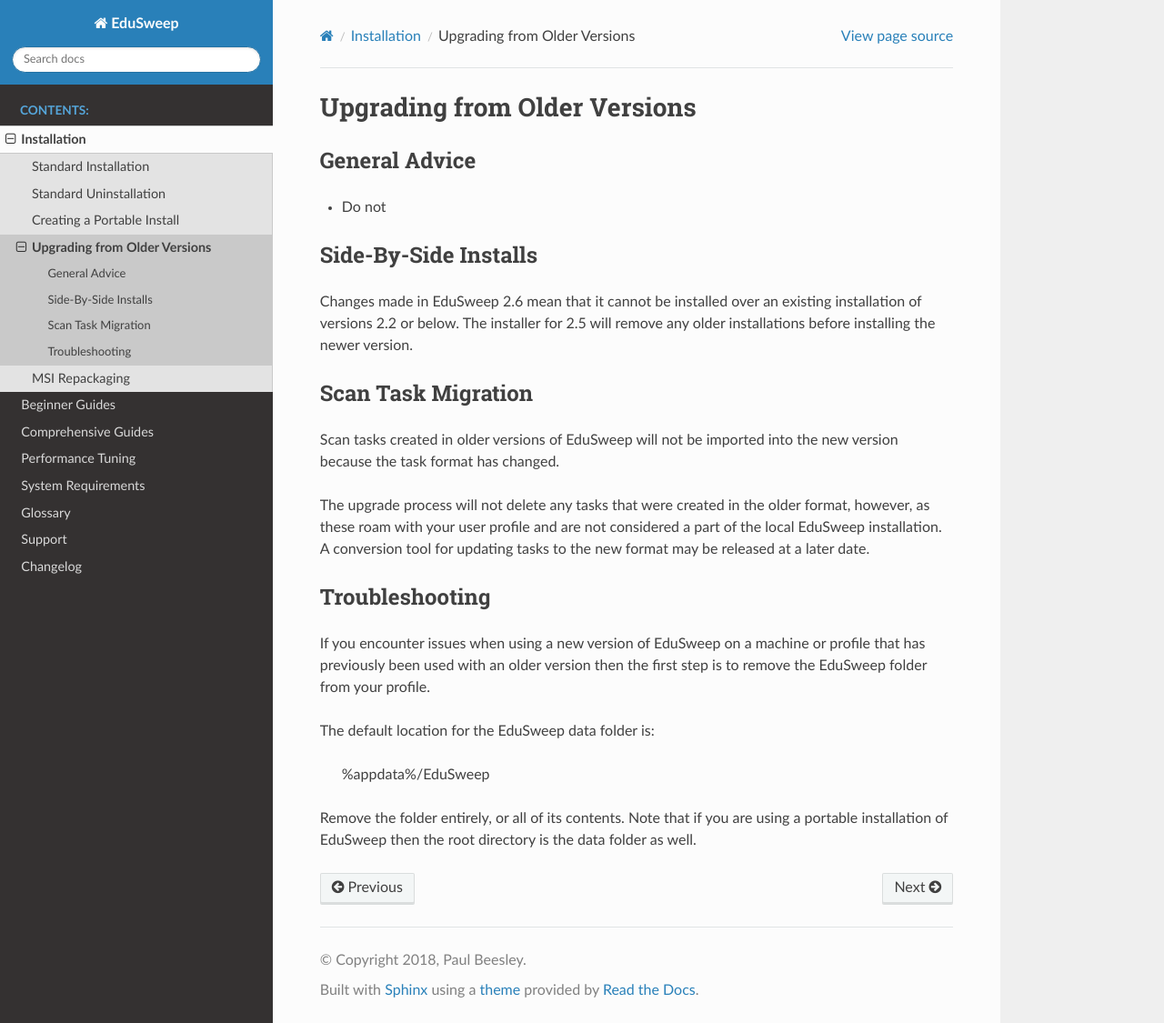
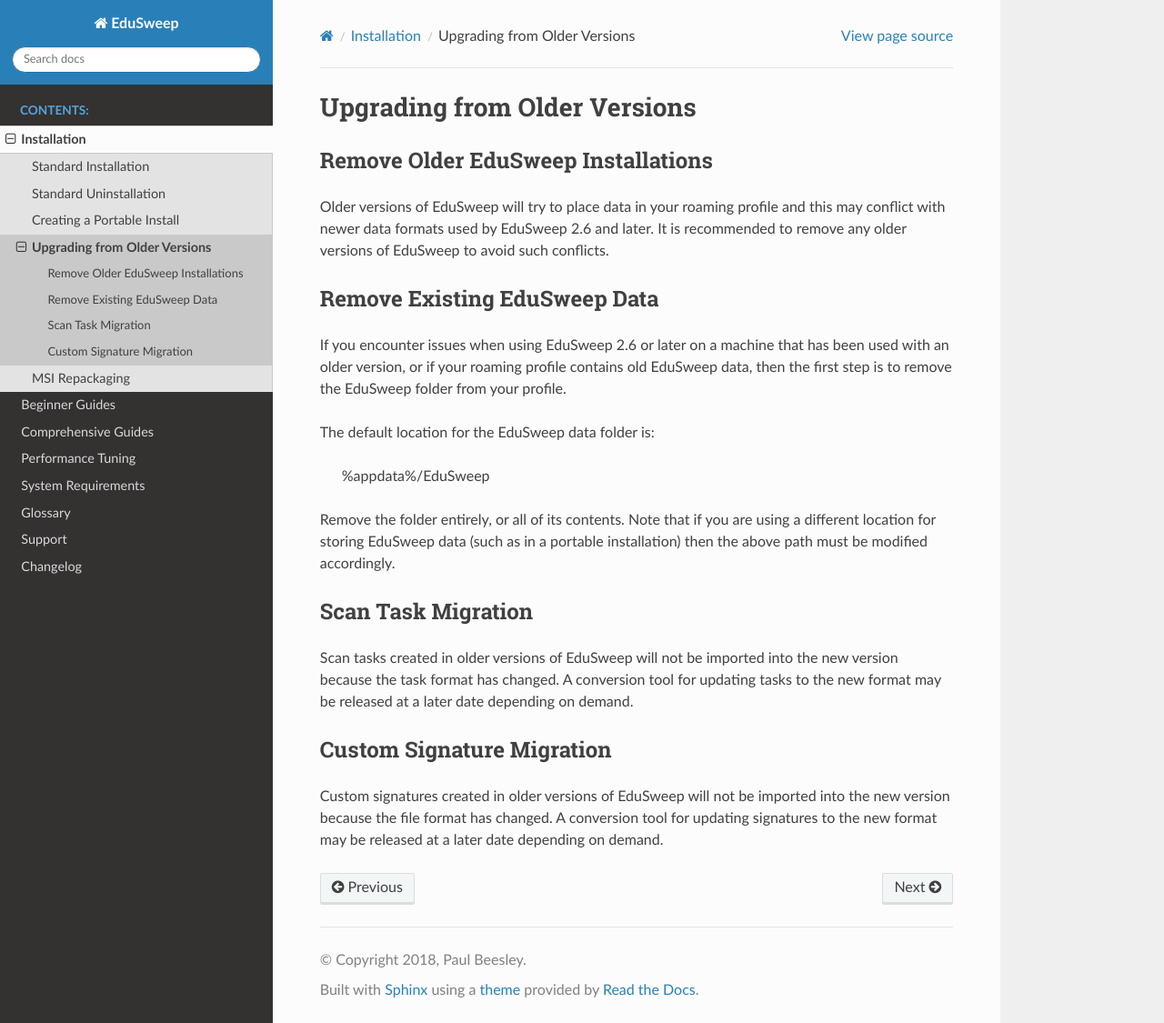
Before and after one commit to paulbeesley3/EduSweep, a Sphinx documentation site: the page built from docs/source/install/upgrade.rst, in a window 1280 px wide and 1125 px high. Shown: the whole window at 91% size. Built offline with Sphinx 7.4.7 and the Read the Docs theme 2.0.0, drawn with Linux system fonts in a browser that asks for light colours.

Commit message:
doc: Complete the upgrade document content

```diff
--- a/docs/source/install/upgrade.rst
+++ b/docs/source/install/upgrade.rst
@@ -1,36 +1,34 @@
 Upgrading from Older Versions
 #############################
 
-General Advice
---------------
-- Do not
+Remove Older EduSweep Installations
+-----------------------------------
+Older versions of EduSweep will try to place data in your roaming profile and this may
+conflict with newer data formats used by EduSweep 2.6 and later. It is recommended to
+remove any older versions of EduSweep to avoid such conflicts.
 
-Side-By-Side Installs
----------------------
-Changes made in EduSweep 2.6 mean that it cannot be installed over an existing
-installation of versions 2.2 or below. The installer for 2.5 will remove any
-older installations before installing the newer version.
-
-Scan Task Migration
--------------------
-Scan tasks created in older versions of EduSweep will not be imported into
-the new version because the task format has changed.
-
-The upgrade process
-will not delete any tasks that were created in the older format, however, as
-these roam with your user profile and are not considered a part of the local
-EduSweep installation. A conversion tool for updating tasks to the new format
-may be released at a later date.
-
-Troubleshooting
----------------
-If you encounter issues when using a new version of EduSweep on a machine or profile that
-has previously been used with an older version then the first step is to remove the
-EduSweep folder from your profile.
+Remove Existing EduSweep Data
+-----------------------------
+If you encounter issues when using EduSweep 2.6 or later on a machine that
+has been used with an older version, or if your roaming profile contains old EduSweep data,
+then the first step is to remove the EduSweep folder from your profile.
 
 The default location for the EduSweep data folder is:
 
     %appdata%/EduSweep
 
-Remove the folder entirely, or all of its contents. Note that if you are using a portable
-installation of EduSweep then the root directory is the data folder as well.
+Remove the folder entirely, or all of its contents. Note that if you are using a different
+location for storing EduSweep data (such as in a portable installation) then the above
+path must be modified accordingly.
+
+Scan Task Migration
+-------------------
+Scan tasks created in older versions of EduSweep will not be imported into
+the new version because the task format has changed. A conversion tool for updating tasks
+to the new format may be released at a later date depending on demand.
+
+Custom Signature Migration
+--------------------------
+Custom signatures created in older versions of EduSweep will not be imported into
+the new version because the file format has changed. A conversion tool for updating signatures
+to the new format may be released at a later date depending on demand.
```
